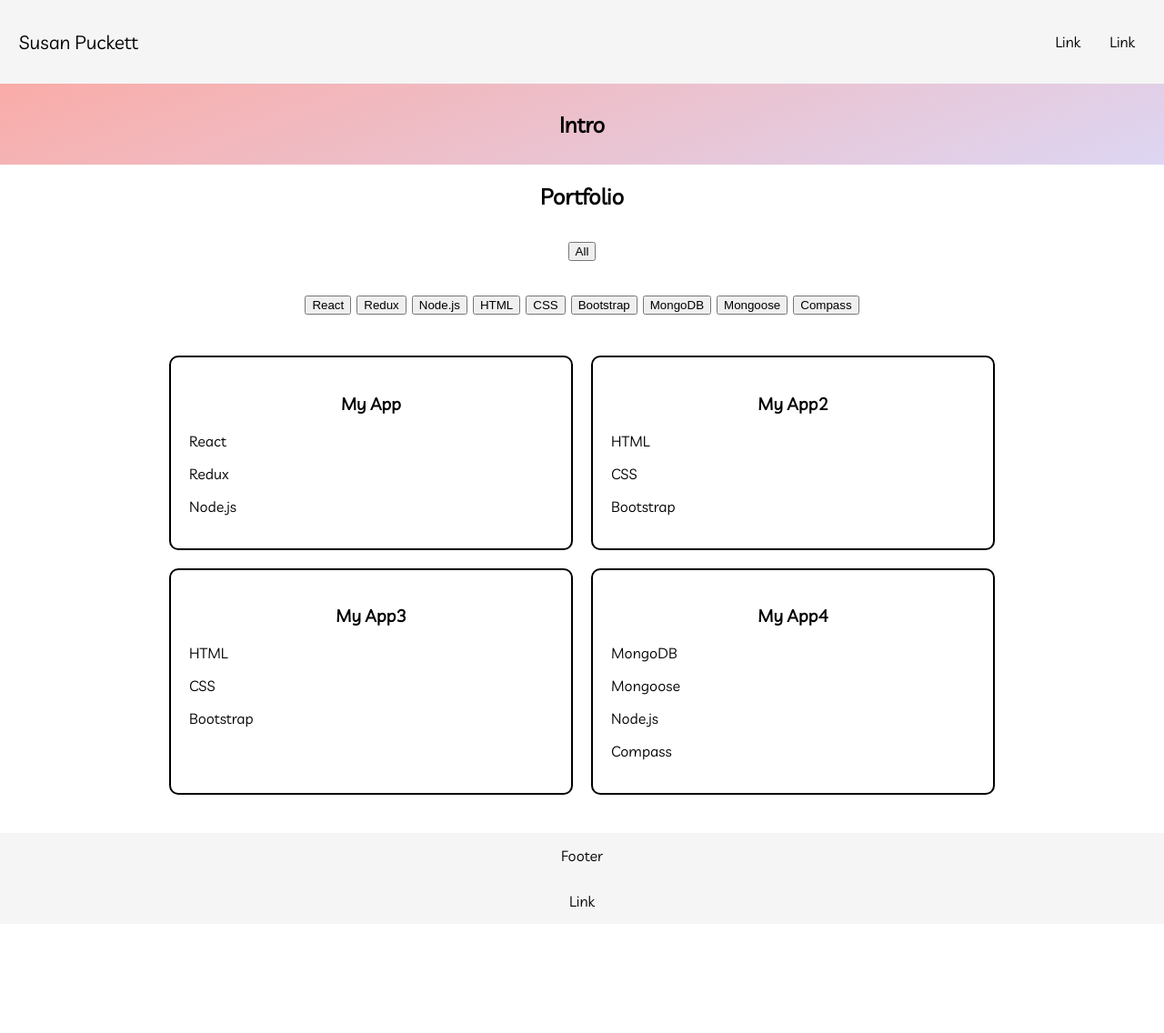
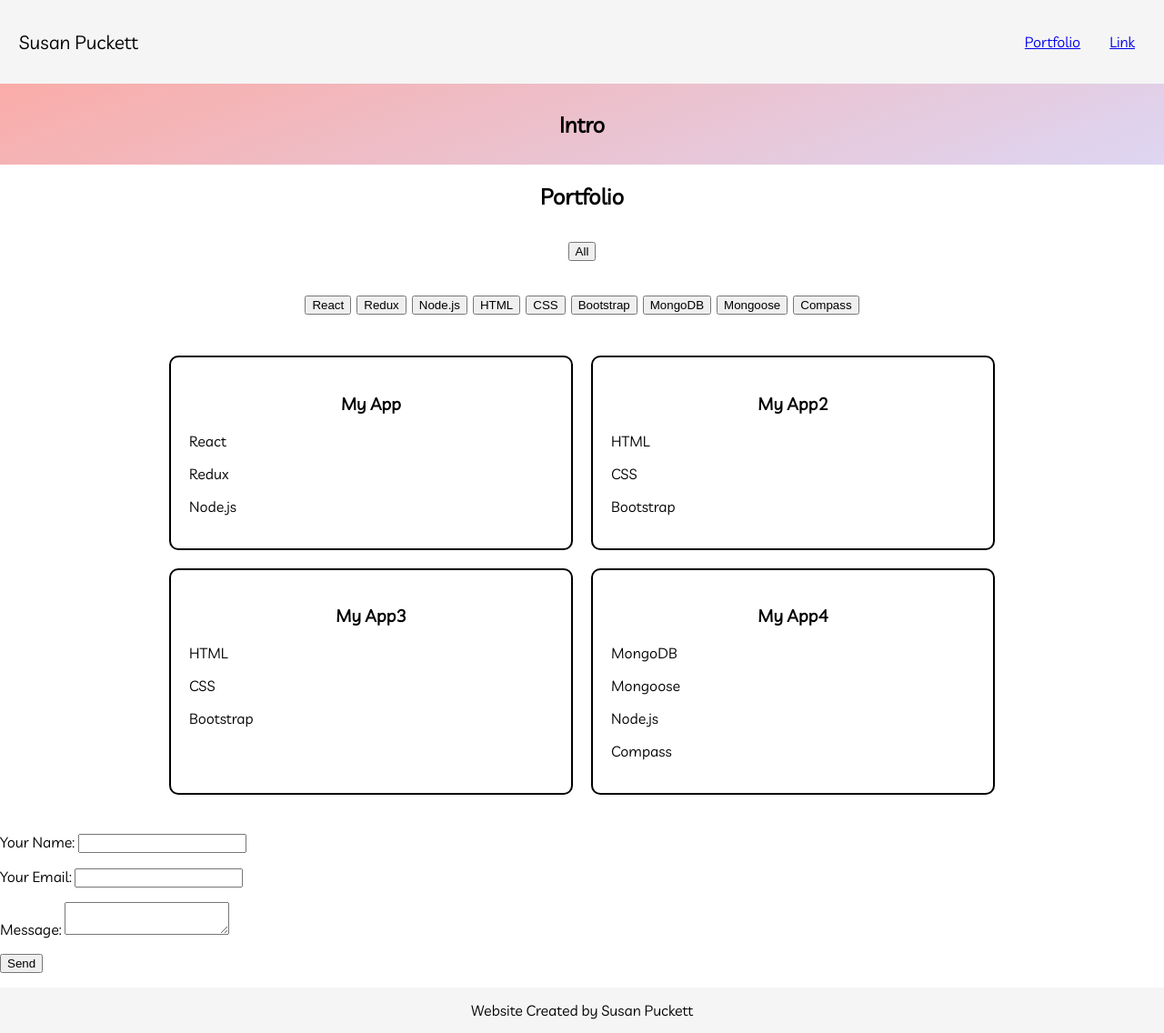
Before and after one commit to sepuckett86/portfolio-react, a React app: page / in a window 1280 px wide. Shown: the whole page at 91% size. Before the commit the page ends 1016 px from the top, so only its background shows below. Built offline with nearby package versions, Linux system fonts and the light colour scheme.

Commit message:
add contact form

```diff
--- a/src/components/App.js
+++ b/src/components/App.js
@@ -5,6 +5,7 @@
 import Intro from './Intro';
 import Footer from './Footer';
 import Portfolio from '../containers/Portfolio';
+import ContactForm from './contact/ContactForm';
 
 export default function App() {
   return (
@@ -13,6 +14,7 @@
     <main>
       <Intro />
       <Portfolio />
+      <ContactForm />
     </main>
     <Footer />
   </>
--- a/src/components/Footer.js
+++ b/src/components/Footer.js
@@ -4,10 +4,7 @@
 function Footer() {
   return (
     <footer className={styles.Footer}>
-      Footer
-      <ul>
-        <li>Link</li>
-      </ul>
+      Website Created by Susan Puckett
     </footer>
   );
 }
--- a/src/components/Header.js
+++ b/src/components/Header.js
@@ -7,8 +7,8 @@
     <header className={styles.Header}>
       <p className={styles.name}>Susan Puckett</p>
       <ul>
-        <li>Link</li>
-        <li>Link</li>
+        <li><a href="#portfolio">Portfolio</a></li>
+        <li><a href="#contact">Link</a></li>
       </ul>
     </header>
   );
--- /dev/null
+++ b/src/components/contact/ContactForm.js
@@ -0,0 +1,58 @@
+import React, { Component } from 'react';
+
+const encode = (data) => {
+  return Object.keys(data)
+    .map(key => encodeURIComponent(key) + '=' + encodeURIComponent(data[key]))
+    .join('&');
+};
+
+class ContactForm extends Component {
+  constructor(props) {
+    super(props);
+    this.state = { name: '', email: '', message: '' };
+  }
+
+  /* Here’s the juicy bit for posting the form submission */
+
+  handleSubmit = e => {
+    fetch('/', {
+      method: 'POST',
+      headers: { 'Content-Type': 'application/x-www-form-urlencoded' },
+      body: encode({ 'form-name': 'contact', ...this.state })
+    })
+      .then(() => alert('Success!'))
+      .catch(error => alert(error));
+
+    e.preventDefault();
+  };
+
+  handleChange = e => this.setState({ [e.target.name]: e.target.value });
+
+  render() {
+    const { name, email, message } = this.state;
+    return (
+      <form onSubmit={this.handleSubmit}>
+        <p>
+          <label>
+            Your Name: <input type="text" name="name" value={name} onChange={this.handleChange} />
+          </label>
+        </p>
+        <p>
+          <label>
+            Your Email: <input type="email" name="email" value={email} onChange={this.handleChange} />
+          </label>
+        </p>
+        <p>
+          <label>
+            Message: <textarea name="message" value={message} onChange={this.handleChange} />
+          </label>
+        </p>
+        <p>
+          <button type="submit">Send</button>
+        </p>
+      </form>
+    );
+  }
+}
+
+export default ContactForm;
```
